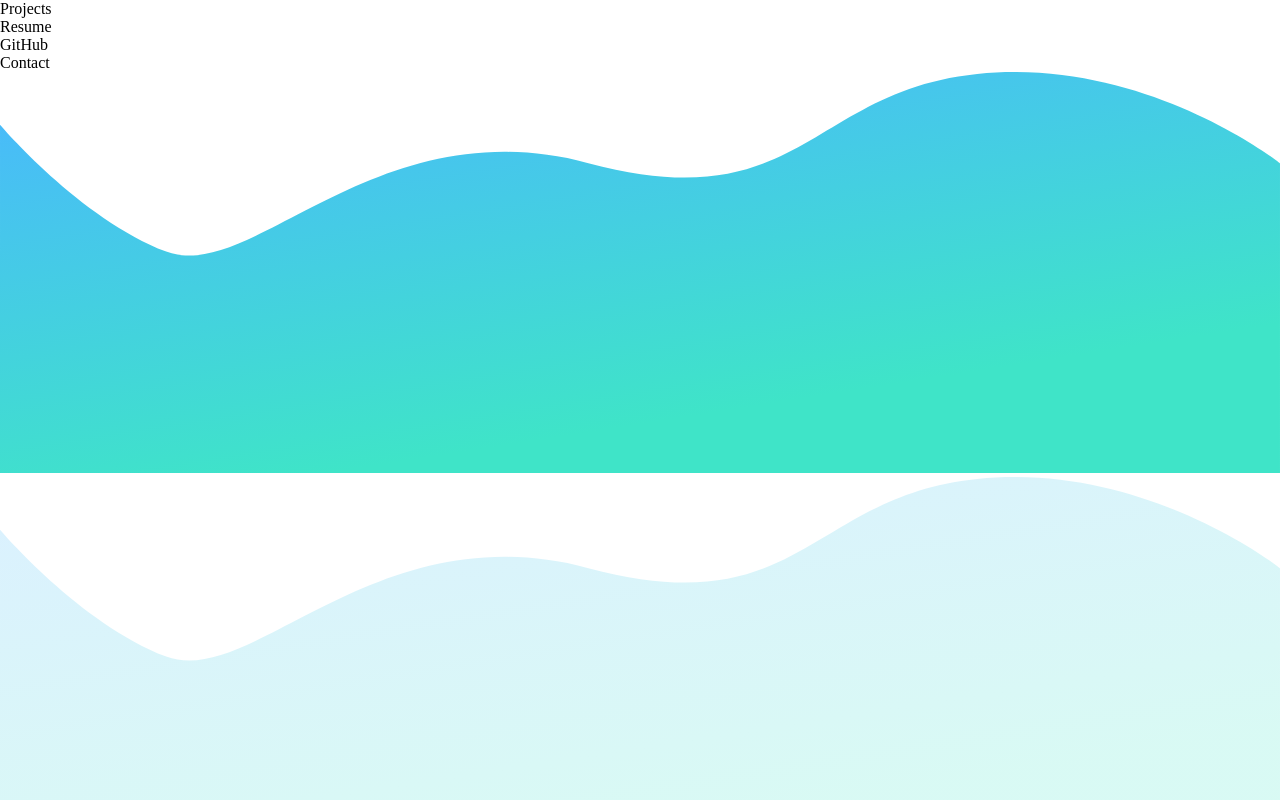
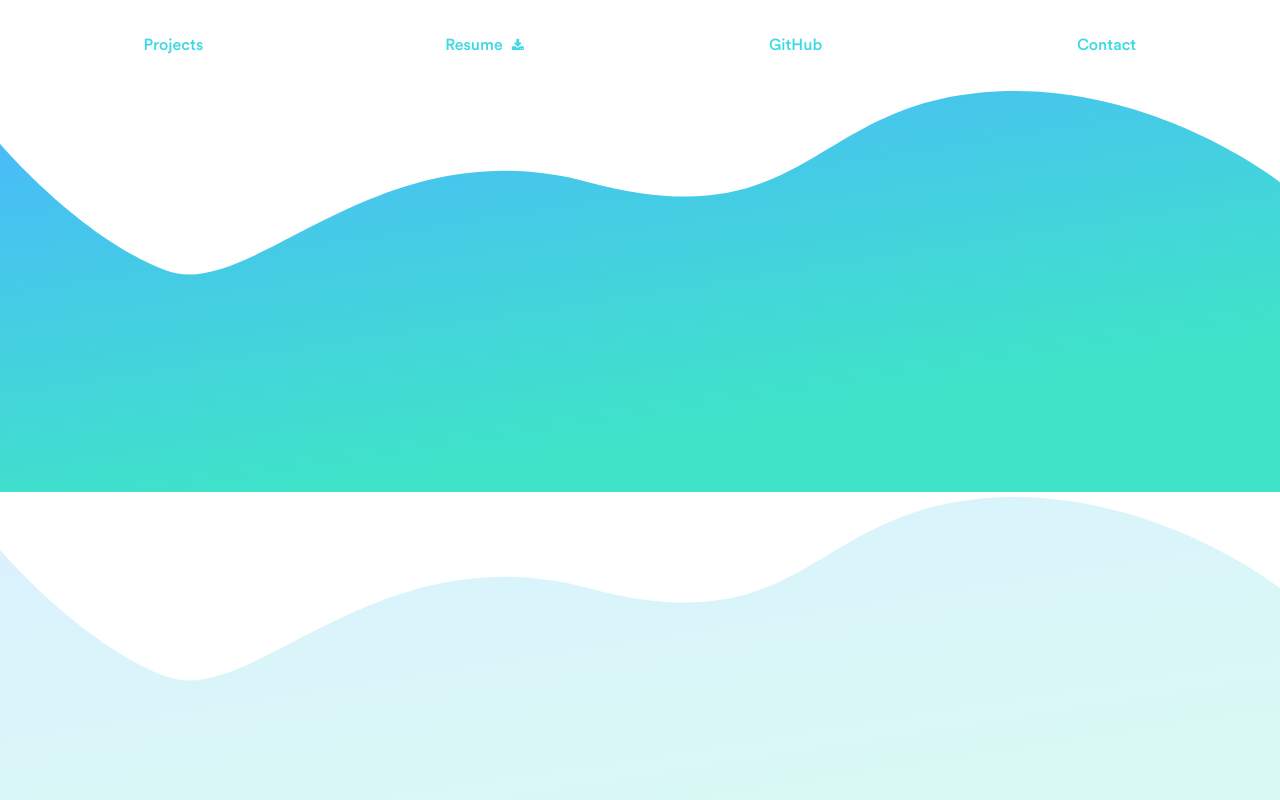
Before and after one commit to mugtaba-subahi/portfolio, a Vue app: page / in a window 1280 px wide. Shown: the top 800 px of the page. Built offline with nearby package versions, Linux system fonts and the light colour scheme.

Commit message:
nav styled

```diff
--- a/public/index.html
+++ b/public/index.html
@@ -1,12 +1,21 @@
 <!DOCTYPE html>
 <html lang="en">
+
   <head>
     <meta charset="utf-8">
-    <meta http-equiv="X-UA-Compatible" content="IE=edge">
-    <meta name="viewport" content="width=device-width,initial-scale=1.0">
-    <link rel="icon" href="<%= BASE_URL %>favicon.ico">
+    <meta http-equiv="X-UA-Compatible"
+      content="IE=edge">
+    <meta name="viewport"
+      content="width=device-width,initial-scale=1.0">
+    <link rel="icon"
+      href="<%= BASE_URL %>favicon.ico">
+    <link href="https://stackpath.bootstrapcdn.com/font-awesome/4.7.0/css/font-awesome.min.css"
+      rel="stylesheet"
+      integrity="sha384-wvfXpqpZZVQGK6TAh5PVlGOfQNHSoD2xbE+QkPxCAFlNEevoEH3Sl0sibVcOQVnN"
+      crossorigin="anonymous">
     <title>client</title>
   </head>
+
   <body>
     <noscript>
       <strong>We're sorry but client doesn't work properly without JavaScript enabled. Please enable it to continue.</strong>
@@ -14,4 +23,5 @@
     <div id="app"></div>
     <!-- built files will be auto injected -->
   </body>
+
 </html>
--- a/src/App.vue
+++ b/src/App.vue
@@ -1,9 +1,9 @@
 <template>
   <div id="app">
-    <nav class="nav">
-      <ul>
+    <nav>
+      <ul class="nav">
         <li class="nav__item"> Projects </li>
-        <li class="nav__item"> Resume </li>
+        <li class="nav__item nav__item--resume"> Resume </li>
         <li class="nav__item"> GitHub </li>
         <li class="nav__item"> Contact </li>
       </ul>
@@ -31,9 +31,30 @@ export default {
 <style lang="less">
 // Global styles
 @import './styles/reset.less';
+@import './styles/base.less';
 </style>
 
 <style lang="less" scoped>
 // Scoped styles
 @import (reference) './styles/index.less';
+
+.nav {
+  .pad-tb-7;
+  .pad-lr-4;
+  display: grid;
+  grid-template-columns: repeat(4, 1fr);
+  justify-items: center;
+
+  &__item {
+    color: @light-blue-text-color;
+    font-family: 'font-medium';
+
+    &--resume:after {
+      content: '\f019';
+      font-family: FontAwesome;
+      font-size: 13px;
+      margin-left: 5px;
+    }
+  }
+}
 </style>
--- /dev/null
+++ b/src/styles/base.less
@@ -0,0 +1,13 @@
+@font-face {
+  font-family: 'font-regular';
+  src: url('../fonts/CIRCULARSTD-BOOK.OTF') format('opentype');
+}
+
+@font-face {
+  font-family: 'font-medium';
+  src: url('../fonts/CIRCULARSTD-MEDIUM.OTF') format('opentype');
+}
+
+body {
+  font-family: 'font-regular';
+}
--- /dev/null
+++ b/src/styles/fonts.less
@@ -0,0 +1,80 @@
+// Font sizes
+.tenamega {
+  font-size: 3.6532rem;
+  line-height: 4.875rem;
+}
+
+.tenakilo {
+  font-size: 3.2473rem;
+  line-height: 4.5rem;
+}
+
+.tena {
+  font-size: 2.8865rem;
+  line-height: 4.125rem;
+}
+
+.nina {
+  font-size: 2.5658rem;
+  line-height: 3.375rem;
+}
+
+.yotta {
+  font-size: 2.2807rem;
+  line-height: 3rem;
+}
+
+.zetta {
+  font-size: 2.0273rem;
+  line-height: 3rem;
+}
+
+.exa {
+  font-size: 1.802rem;
+  line-height: 2.625rem;
+}
+
+.peta {
+  font-size: 1.6018rem;
+  line-height: 2.25rem;
+}
+
+.tera {
+  font-size: 1.4238rem;
+  line-height: 1.875rem;
+}
+
+.giga {
+  font-size: 1.2656rem;
+  line-height: 1.875rem;
+}
+
+.mega {
+  font-size: 1.125rem;
+  line-height: 1.5rem;
+}
+
+.kilo {
+  font-size: 1rem;
+  line-height: 1.5rem;
+}
+
+.milli {
+  font-size: 0.8889rem;
+  line-height: 1.5rem;
+}
+
+.micro {
+  font-size: 0.7901rem;
+  line-height: 1.5rem;
+}
+
+.nano {
+  font-size: 0.7rem;
+  line-height: 1.5rem;
+}
+
+.pico {
+  font-size: 0.62rem;
+  line-height: 1.5rem;
+}
--- a/src/styles/index.less
+++ b/src/styles/index.less
@@ -3,3 +3,5 @@
 @import './sizes.less';
 @import './shadows.less';
 @import './media.less';
+@import './fonts.less';
+@import './base.less';
```
Also changed, not shown: src/fonts/CIRCULARSTD-BOOK.OTF (added), src/fonts/CIRCULARSTD-MEDIUM.OTF (added).
